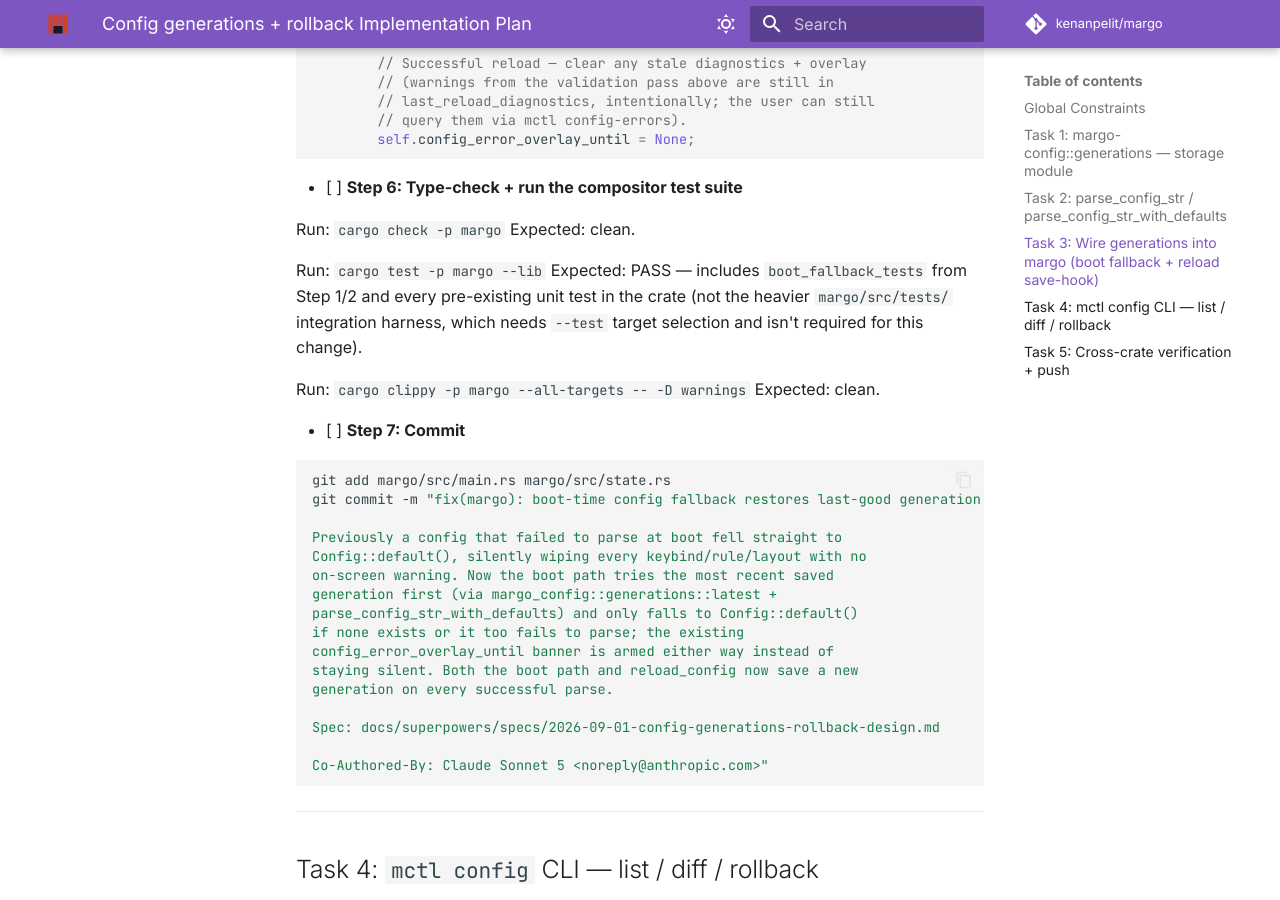
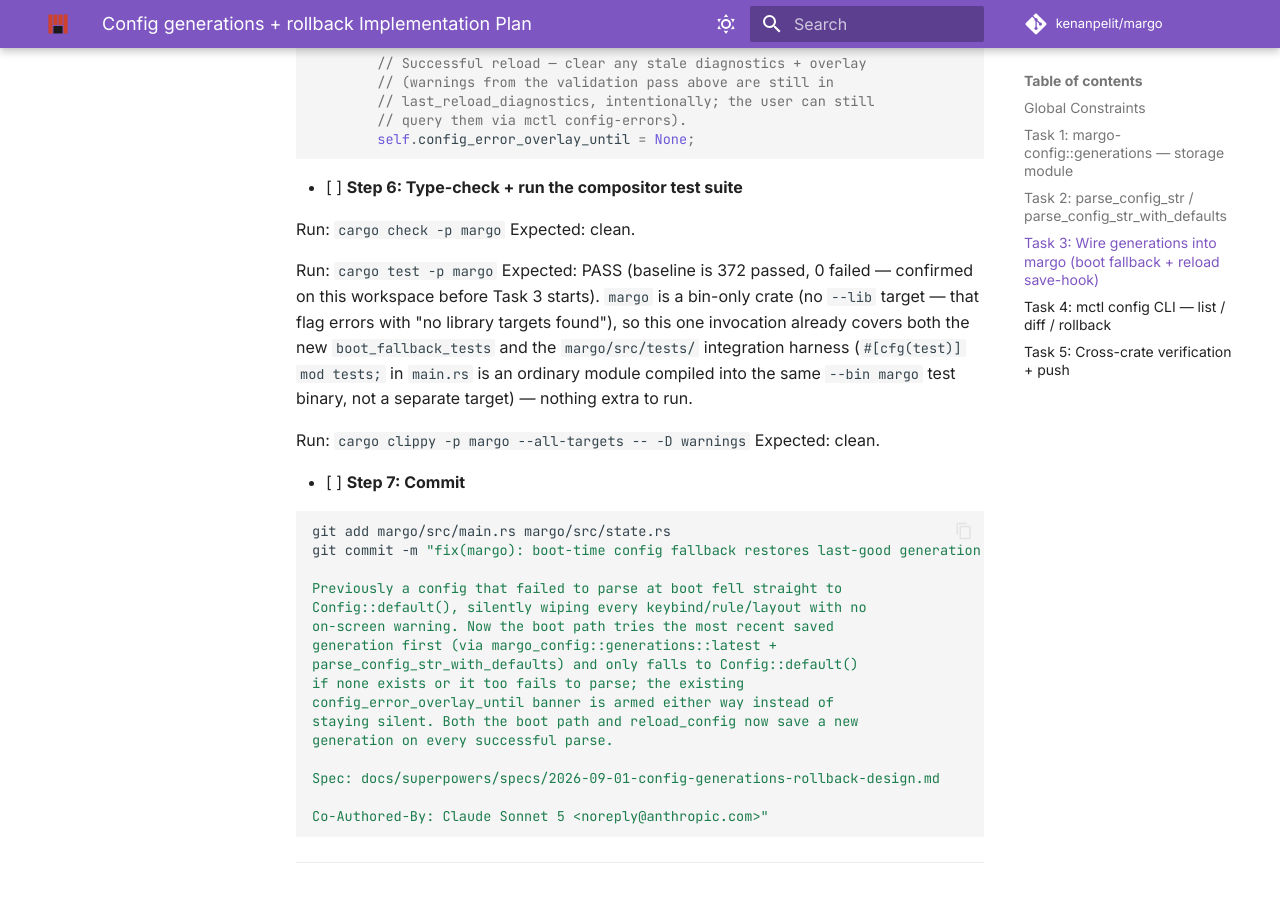
Before and after one commit to kenanpelit/margo, an MkDocs documentation site: the page built from docs/superpowers/plans/2026-09-01-config-generations-rollback.md, in a window 1280 px wide and 900 px high, scrolled down 17693 px. Built offline with MkDocs 1.6.1 and Material for MkDocs 9.7.7, drawn with Linux system fonts in a browser that asks for light colours; comment, search, counter and statistics services are not loaded; some of the changed text lies outside the part shown.

Commit message:
docs: fix plan's margo --lib test invocation (bin-only crate)
Found while establishing the SDD baseline: margo has no lib target,
so 'cargo test -p margo --lib' errors. Plain 'cargo test -p margo'
already covers both the new boot_fallback_tests and the
margo/src/tests/ integration harness (an ordinary module in the same
--bin margo test binary, not a separate target).

Co-Authored-By: Claude Sonnet 5 <noreply@anthropic.com>

```diff
--- a/docs/superpowers/plans/2026-09-01-config-generations-rollback.md
+++ b/docs/superpowers/plans/2026-09-01-config-generations-rollback.md
@@ -852,8 +852,8 @@ Insert the save call between those two statements — the parse has just succeed
 Run: `cargo check -p margo`
 Expected: clean.
 
-Run: `cargo test -p margo --lib`
-Expected: PASS — includes `boot_fallback_tests` from Step 1/2 and every pre-existing unit test in the crate (not the heavier `margo/src/tests/` integration harness, which needs `--test` target selection and isn't required for this change).
+Run: `cargo test -p margo`
+Expected: PASS (baseline is 372 passed, 0 failed — confirmed on this workspace before Task 3 starts). `margo` is a bin-only crate (no `--lib` target — that flag errors with "no library targets found"), so this one invocation already covers both the new `boot_fallback_tests` and the `margo/src/tests/` integration harness (`#[cfg(test)] mod tests;` in `main.rs` is an ordinary module compiled into the same `--bin margo` test binary, not a separate target) — nothing extra to run.
 
 Run: `cargo clippy -p margo --all-targets -- -D warnings`
 Expected: clean.
@@ -1192,8 +1192,8 @@ Co-Authored-By: Claude Sonnet 5 <noreply@anthropic.com>"
 
 - [ ] **Step 1: Run the full test suite for every touched crate**
 
-Run: `cargo test -p margo-config -p margo --lib -p mctl`
-Expected: PASS, no regressions anywhere.
+Run: `cargo test -p margo-config -p margo -p mctl`
+Expected: PASS, no regressions anywhere. (No `--lib` — `margo` is a bin-only crate; see Task 3 Step 6.)
 
 - [ ] **Step 2: Run clippy across the touched crates**
 
```
